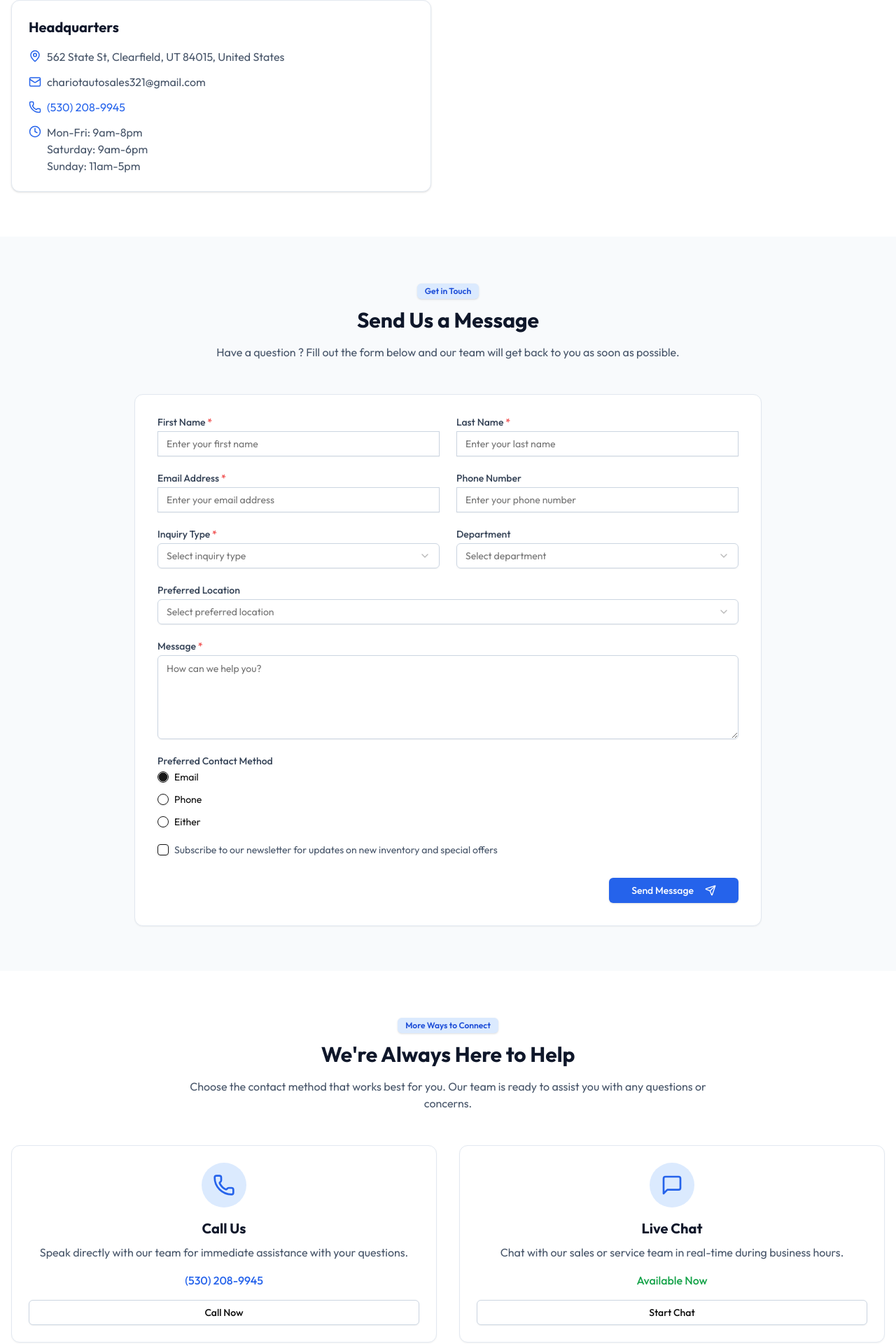
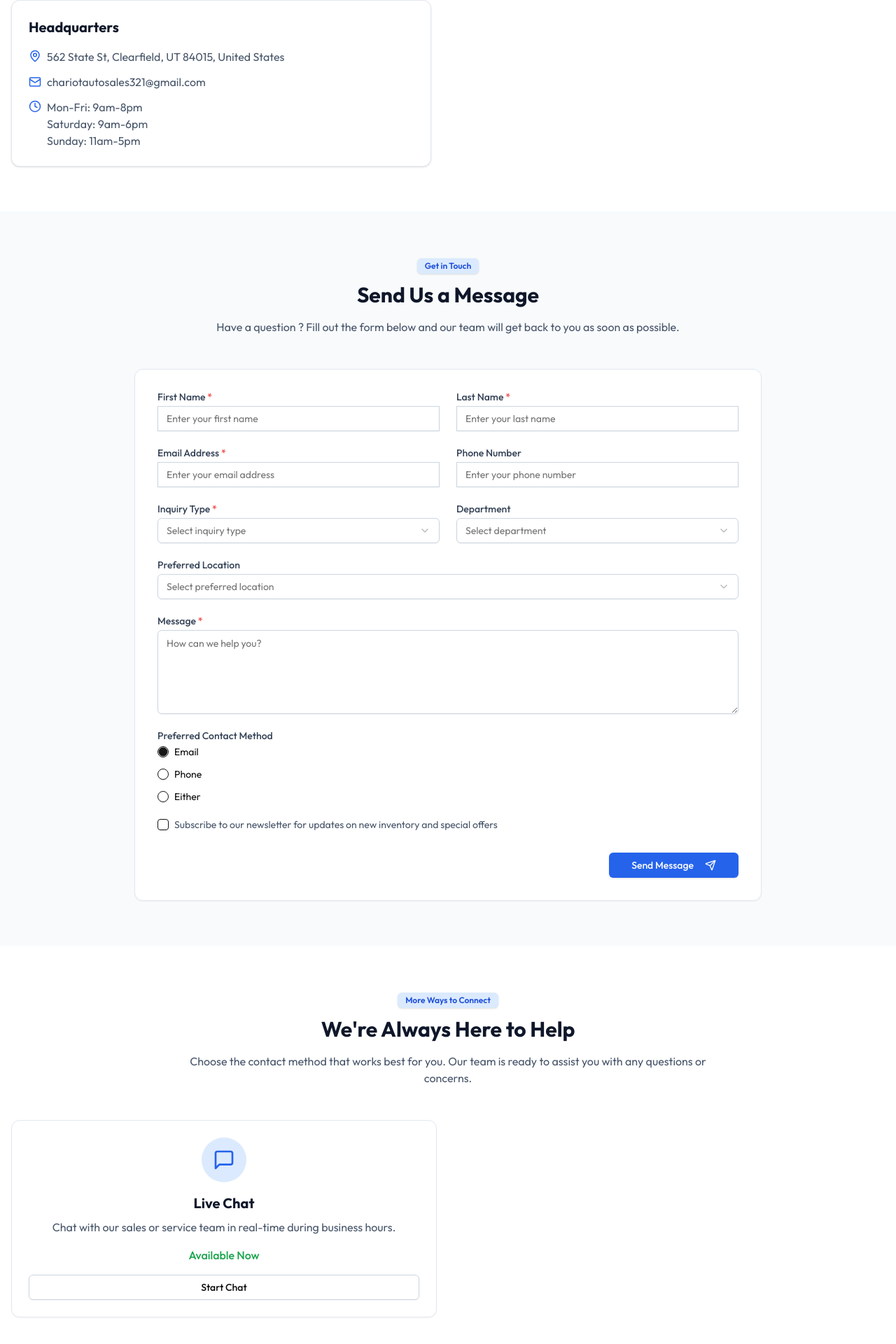
Before and after one commit to hoodq-hash/Bank-repossed, a Next.js app: page /contact in a window 1280 px wide. Shown: the part 698-2618 px from the top of the page at 70% size. Built offline with nearby package versions, Linux system fonts and the light colour scheme.

Commit message:
Remove phone numbers from team members and contact sections for privacy. Update button styles for improved user experience.

```diff
--- a/src/app/about/page.tsx
+++ b/src/app/about/page.tsx
@@ -45,7 +45,6 @@ const teamMembers = [
     image: "/images/team/chariot.jpg",
     bio: "chariot founded Chariot Auto Sales in 1995 with a vision to create a transparent and customer-focused car buying experience. With over 30 years in the automotive industry, Chariot's expertise and passion for cars has driven the company to become a leader in the market.",
     email: "chariot@chariotsautos.com",
-    phone: "(555) 123-4567",
   },
   {
     id: 2,
@@ -54,7 +53,6 @@ const teamMembers = [
     image: "/images/team/sarah.jpg",
     bio: "Sarah brings 15 years of automotive sales experience to the team. Her customer-first approach and deep product knowledge ensure that every client finds the perfect vehicle for their needs and budget.",
     email: "sarah@chariotsautos.com",
-    phone: "(555) 123-4568",
   },
   {
     id: 3,
@@ -63,7 +61,6 @@ const teamMembers = [
     image: "/images/team/michael.jpg",
     bio: "Michael oversees our state-of-the-art service department. With his team of certified technicians, he ensures every vehicle we sell meets our rigorous quality standards and that our customers receive exceptional maintenance service.",
     email: "michael@chariotsautos.com",
-    phone: "(555) 123-4569",
   },
   {
     id: 4,
@@ -72,7 +69,6 @@ const teamMembers = [
     image: "/images/team/lisa.jpg",
     bio: "Lisa has over a decade of experience in automotive financing. She works with multiple lenders to secure the best rates for our customers and makes the financing process smooth and transparent.",
     email: "lisa@chariotsautos.com",
-    phone: "(555) 123-4570",
   },
   {
     id: 5,
@@ -81,7 +77,6 @@ const teamMembers = [
     image: "/images/team/david.jpg",
     bio: "David ensures that every interaction with Chariot Auto Sales exceeds expectations. From the first website visit to post-purchase support, he's dedicated to creating memorable customer experiences.",
     email: "david@chariotsautos.com",
-    phone: "(555) 123-4571",
   },
   {
     id: 6,
@@ -90,7 +85,6 @@ const teamMembers = [
     image: "/images/team/sophia.jpg",
     bio: "Sophia leads our marketing initiatives with creativity and data-driven strategies. Her innovative campaigns have helped establish Chariot Auto Sales as a trusted name in the automotive industry.",
     email: "sophia@chariotsautos.com",
-    phone: "(555) 123-4572",
   },
 ];
 
@@ -616,13 +610,6 @@ export default function AboutPage() {
                                 <Mail size={16} className="mr-2" />
                                 {member.email}
                               </a>
-                              <a
-                                href={`tel:${member.phone}`}
-                                className="flex items-center text-slate-700 hover:text-blue-600"
-                              >
-                                <Phone size={16} className="mr-2" />
-                                {member.phone}
-                              </a>
                             </div>
                           </div>
                         </motion.div>
@@ -826,13 +813,7 @@ export default function AboutPage() {
                               Cartown, CT 12345
                             </div>
                           </div>
-                          {/* <div className="flex items-center">
-                            <Phone
-                              size={18}
-                              className="mr-2 text-blue-600 flex-shrink-0"
-                            />
-                            <div>(555) 123-4567</div>
-                          </div> */}
+                          {/*                           */}
                           <div className="flex items-center">
                             <Mail
                               size={18}
@@ -877,13 +858,6 @@ export default function AboutPage() {
                             </div>
                           </div>
                           <div className="flex items-center">
-                            <Phone
-                              size={18}
-                              className="mr-2 text-blue-600 flex-shrink-0"
-                            />
-                            <div>(555) 234-5678</div>
-                          </div>
-                          <div className="flex items-center">
                             <Mail
                               size={18}
                               className="mr-2 text-blue-600 flex-shrink-0"
@@ -925,13 +899,6 @@ export default function AboutPage() {
                               <br />
                               Cartown, CT 12347
                             </div>
-                          </div>
-                          <div className="flex items-center">
-                            <Phone
-                              size={18}
-                              className="mr-2 text-blue-600 flex-shrink-0"
-                            />
-                            <div>(555) 345-6789</div>
                           </div>
                           <div className="flex items-center">
                             <Mail
--- a/src/app/contact/page.tsx
+++ b/src/app/contact/page.tsx
@@ -43,7 +43,6 @@ const locations = [
     name: "Headquarters",
     address: "562 State St, Clearfield, UT 84015, United States",
     email: "chariotautosales321@gmail.com",
-    phone: "(530) 208-9945",
     hours: "Mon-Fri: 9am-8pm\nSaturday: 9am-6pm\nSunday: 11am-5pm",
     mapUrl: "https://maps.google.com/?q=123+Auto+Drive+Cartown+CT+12345",
   },
@@ -166,14 +165,9 @@ export default function ContactPage() {
                 methods below.
               </p>
               <div className="flex flex-wrap gap-4">
-                <Button
-                  className="bg-blue-600 hover:bg-blue-700 text-white"
-                  asChild
-                >
-                  <a href="tel:+15302089945">
-                    Call Us Now
-                    <Phone size={16} className="ml-2" />
-                  </a>
+                <Button className="bg-blue-600 hover:bg-blue-700 text-white">
+                  Call Us Now
+                  <Phone size={16} className="ml-2" />
                 </Button>
               </div>
             </div>
@@ -224,19 +218,6 @@ export default function ContactPage() {
                               className="mr-2 text-blue-600 flex-shrink-0"
                             />
                             <div>{location.email}</div>
-                          </div>
-
-                          <div className="flex items-center">
-                            <Phone
-                              size={18}
-                              className="mr-2 text-blue-600 flex-shrink-0"
-                            />
-                            <a
-                              href={`tel:${location.phone.replace(/\D/g, '')}`}
-                              className="text-blue-600 hover:text-blue-700"
-                            >
-                              {location.phone}
-                            </a>
                           </div>
 
                           <div className="flex items-start">
@@ -587,7 +568,7 @@ export default function ContactPage() {
             </div>
 
             <div className="grid grid-cols-1 md:grid-cols-2 gap-8">
-              <motion.div
+              {/* <motion.div
                 initial={{ opacity: 0, y: 20 }}
                 whileInView={{ opacity: 1, y: 0 }}
                 transition={{ duration: 0.5 }}
@@ -604,17 +585,10 @@ export default function ContactPage() {
                   Speak directly with our team for immediate assistance with
                   your questions.
                 </p>
-                <div className="font-medium text-blue-600 mb-4">
-                  (530) 208-9945
-                </div>
-                <Button
-                  variant="outline"
-                  className="w-full border-slate-300"
-                  asChild
-                >
-                  <a href="tel:+15302089945">Call Now</a>
+                <Button variant="outline" className="w-full border-slate-300">
+                  Call Now
                 </Button>
-              </motion.div>
+              </motion.div> */}
 
               <motion.div
                 initial={{ opacity: 0, y: 20 }}
--- a/src/components/Footer.tsx
+++ b/src/components/Footer.tsx
@@ -87,15 +87,6 @@ export default function Footer() {
               </li>
               <li>
                 <a
-                  href="tel:+15302089945"
-                  className="flex items-center text-gray-400 hover:text-white transition-colors"
-                >
-                  <Phone size={20} className="mr-3" />
-                  <span>(530) 208-9945</span>
-                </a>
-              </li>
-              <li>
-                <a
                   href="#"
                   className="flex items-center text-gray-400 hover:text-white transition-colors"
                 >
@@ -115,7 +106,7 @@ export default function Footer() {
             </ul>
           </div>
 
-          {/* Business Hours & Phone Numbers */}
+          {/* Business Hours & Contact */}
           <div>
             <h3 className="text-lg font-bold mb-6 pb-2 border-b border-gray-800">
               Business Hours & Contact
```
